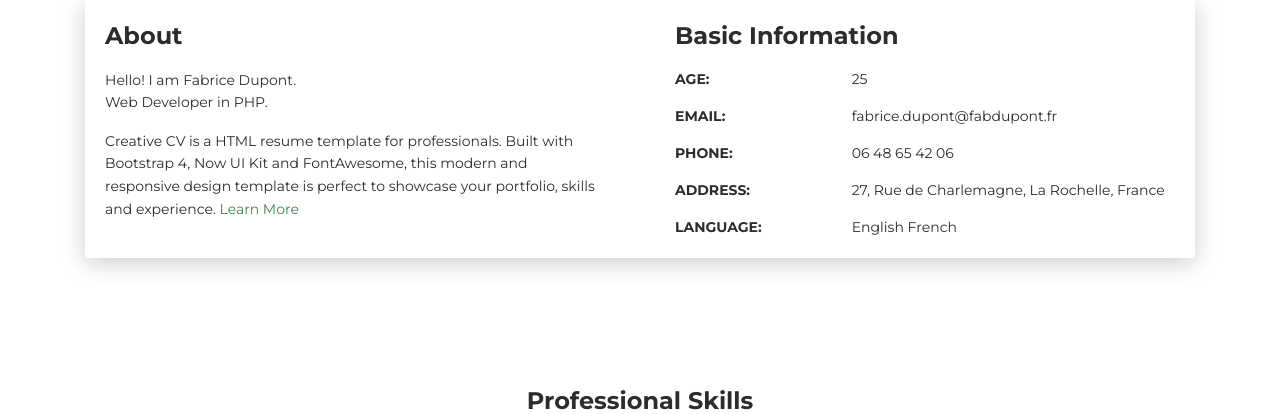
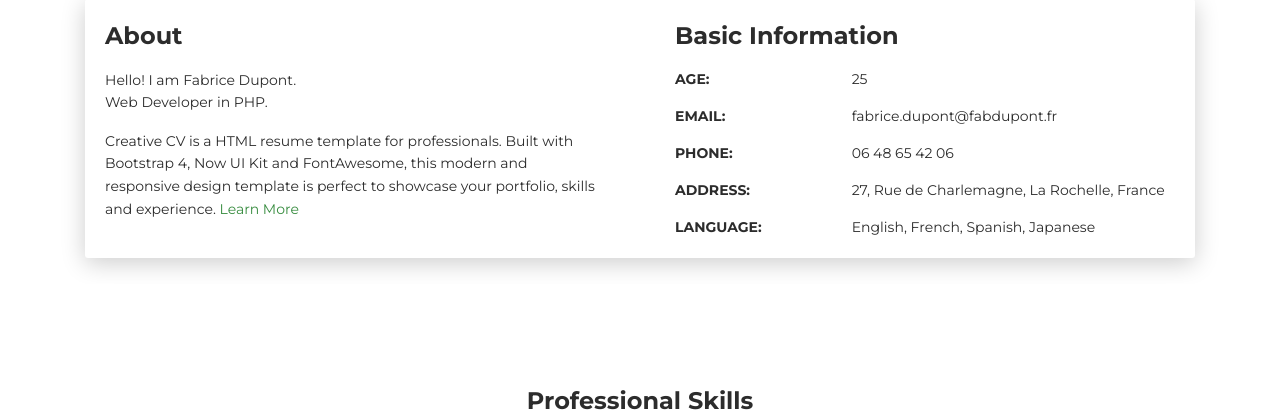
Before and after one commit to imsxndro/bwd2-labo, a PHP site: page /php/tp-cv/index.php in a window 1280 px wide. Shown: the part 621-1035 px from the top of the page. Run offline with PHP 8.4, Linux system fonts and the light colour scheme; some libraries are stand-ins or nearby versions.

Commit message:
php cv - finished (v2)

```diff
--- a/php/tp-cv/config.php
+++ b/php/tp-cv/config.php
@@ -5,7 +5,7 @@ $email = "fabrice.dupont@fabdupont.fr";
 $age = 25;
 $tel = "06 48 65 42 06";
 $adresse = "27, Rue de Charlemagne, La Rochelle, France";
-$langues = ["English", "French"];
+$langues = ["English", "French", "Spanish", "Japanese"];
 $facebook = "https://facebook.com/";
 $twitter = "https://twitter.com/";
 $instagram = "https://www.instagram.com/";
--- a/php/tp-cv/index.php
+++ b/php/tp-cv/index.php
@@ -94,10 +94,12 @@ require "config.php";
             <div class="row mt-3">
               <div class="col-sm-4"><strong class="text-uppercase">Language:</strong></div>
               <div class="col-sm-8"><?php
+                /*
                   foreach ($langues as $lang) {
                       echo $lang." ";
                   }
-
+                */
+                echo implode(", ", $langues);
                   //echo implode($langues, ", ");
                   ?></div>
             </div>
```
